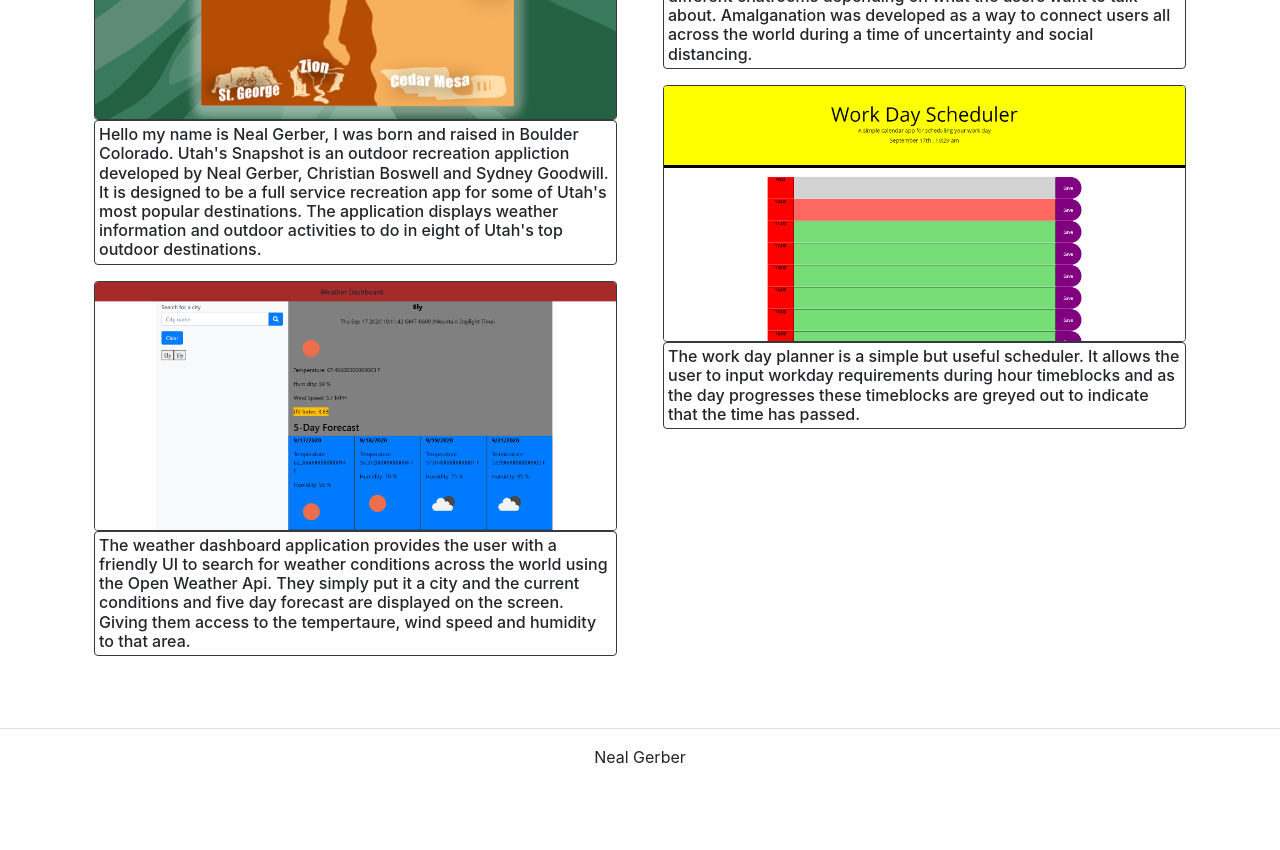
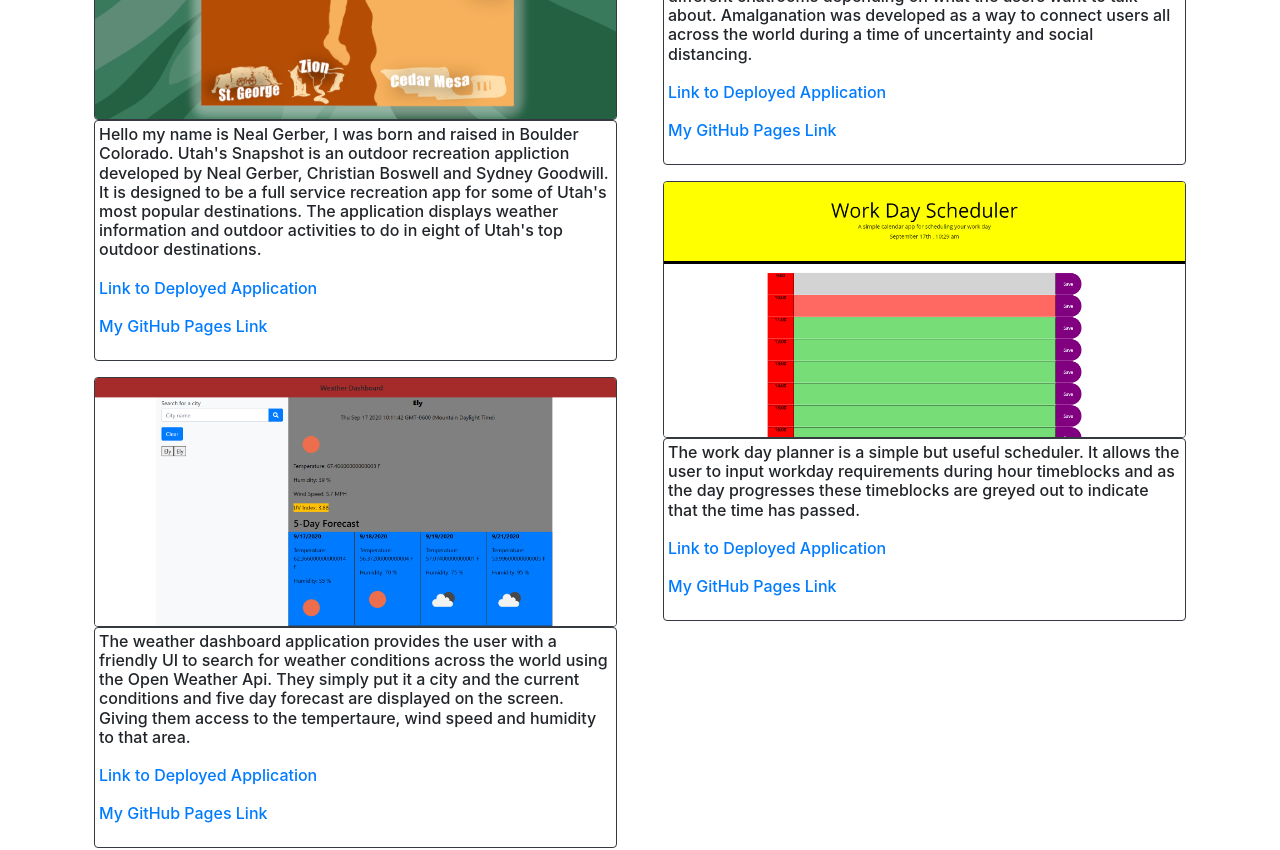
Before and after one commit to Nggerber/portfolio-react, a React (Create React App) app: page /portfolio in a window 1280 px wide. Shown: the part 480-1330 px from the top of the page. Before the commit the page ends 1265 px from the top, so only its background shows below. Built offline with nearby package versions, Linux system fonts and the light colour scheme.

Commit message:
added links to the portfolio page

```diff
--- a/src/components/portfolio/Portfolio.jsx
+++ b/src/components/portfolio/Portfolio.jsx
@@ -21,7 +21,17 @@ function Portfolio(props) {
                         developed by Neal Gerber, Christian Boswell
                         and Sydney Goodwill. It is designed to be a full service recreation app for some of Utah's most
                         popular destinations. The application displays weather information and outdoor activities to do
-                        in eight of Utah's top outdoor destinations.</h6>
+                        in eight of Utah's top outdoor destinations.
+                        <br />
+                            <br />
+                            <a href="https://nggerber.github.io/Recreation-Weather-Planner/">Link to Deployed
+                            Application</a>
+                            <br />
+                            <br />
+                            <a href="https://github.com/Nggerber/Recreation-Weather-Planner">My GitHub Pages Link</a>
+                            <br/>
+                            <br/>
+                        </h6>
                     </Container>
                     <Container className="p-2">
                         <Image className="block-example border border-dark rounded mb-0" src={weatherdash} fluid alt="me with my millenium falcon shirt" />
@@ -30,7 +40,18 @@ function Portfolio(props) {
                         across the world using the Open Weather Api. They simply put it a city and the current
                         conditions and five day
                         forecast are displayed on the screen. Giving them access to the tempertaure, wind speed and
-                        humidity to that area.</h6>
+                        humidity to that area.
+                        <br />
+                        <br />
+                        <a href="https://fast-woodland-71053.herokuapp.com/">Link to Deployed
+                            Application</a>
+                        <br />
+                        <br />
+                        <a href="https://github.com/Nggerber/amalganation">My GitHub Pages Link</a>
+                        <br/>
+                        <br/>
+                        </h6>
+
                     </Container>
                 </Col>
                 <Col>
@@ -41,13 +62,31 @@ function Portfolio(props) {
                         users to log in and access a game to play. The app utilizes sockets to create a realtime chat
                         that has four different chatrooms depending on what the users want to talk about. Amalganation
                         was developed as a way to connect users all across the world during a time of uncertainty and
-                        social distancing.</h6>
+                        social distancing.
+                        <br/>
+                        <br/>
+                        <a href="https://nggerber.github.io/weather-dashboard/">Link to Deployed Application</a>
+                        <br/>
+                        <br/>
+                        <a href="https://github.com/Nggerber/weather-dashboard">My GitHub Pages Link</a>
+                        <br/>
+                        <br/>
+                        </h6>
                     </Container>
                     <Container className="p-2">
                         <Image className="block-example border border-dark rounded mb-0" src={dayplanner} fluid alt="me with my millenium falcon shirt" />
                         <h6 className="block-example border border-dark rounded mb-0 p-1">The work day planner is a simple but useful scheduler. It allows the user to input workday
                         requirements during hour timeblocks and as the day progresses these timeblocks are greyed out to
-                        indicate that the time has passed.</h6>
+                        indicate that the time has passed.
+                        <br/>
+                        <br/>
+                        <a href="https://nggerber.github.io/week-planner/">Link to Deployed Application</a>
+                        <br/>
+                        <br/>
+                        <a href="https://github.com/Nggerber/week-planner">My GitHub Pages Link</a>
+                        <br/>
+                        <br/>
+                        </h6>
                     </Container>
                 </Col>
             </Row>
```
Also changed, not shown: 1 other file (tests, documents, lock files or other folders). Lines whose indentation alone changed are shown as unchanged.
